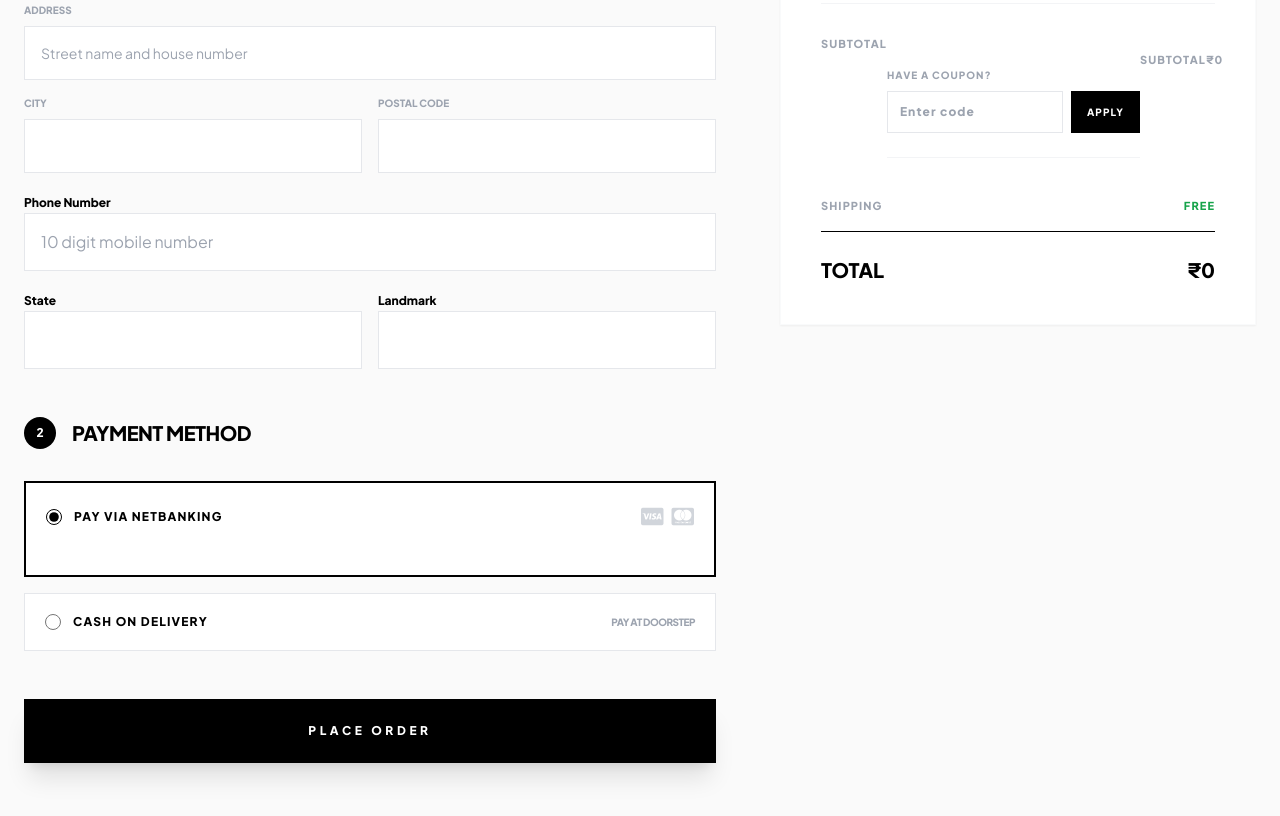
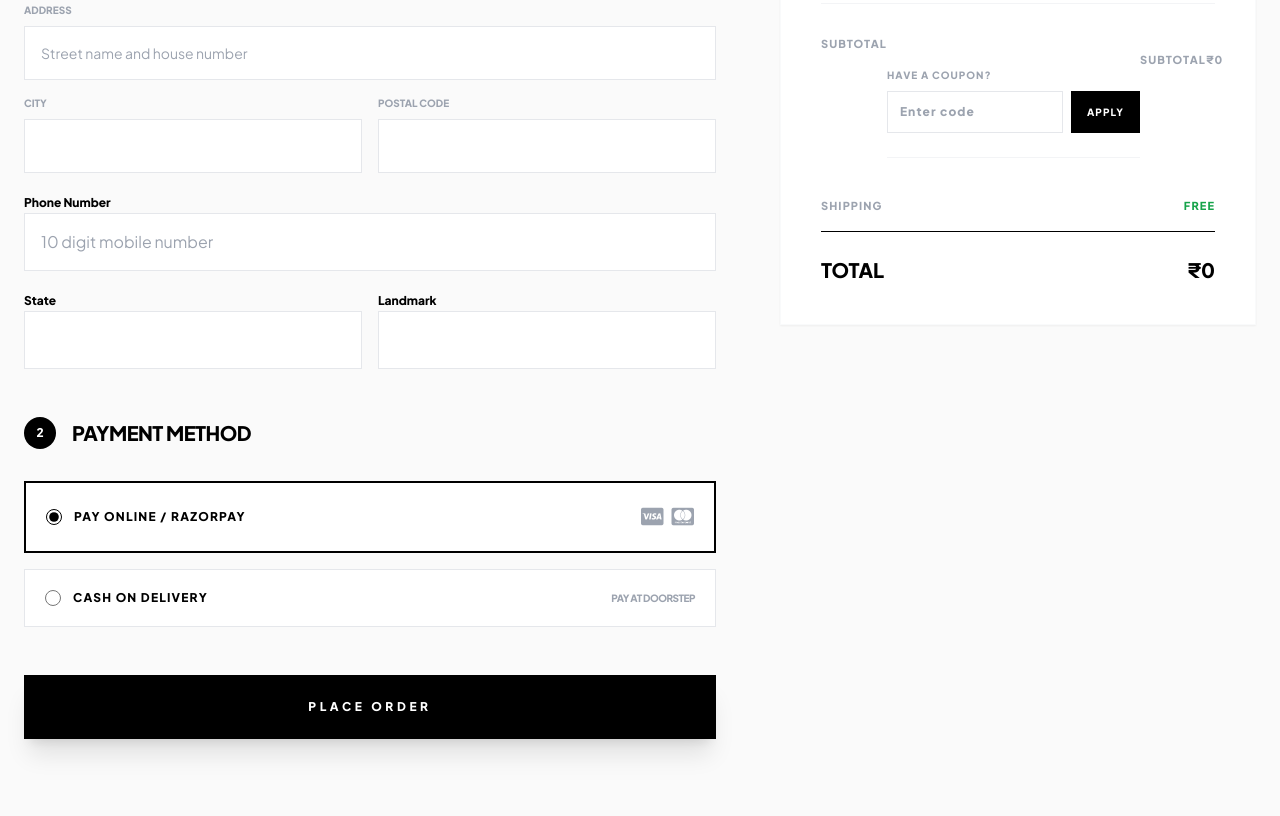
Before and after one commit to Keepscrolldown/HerTownie, a website: page public/checkout.html in a window 1280 px wide. Shown: the part 392-1208 px from the top of the page. Drawn offline with nearby package versions, Linux system fonts and the light colour scheme.

Commit message:
Update checkout.html

```diff
--- a/public/checkout.html
+++ b/public/checkout.html
@@ -129,32 +129,30 @@
                     </div>
 
                     <div class="space-y-4">
-                        <div id="card-container"
-                            class="payment-card border border-black p-5 bg-white transition-all payment-selected">
-                            <div class="flex justify-between items-center mb-6">
-                                <label class="flex items-center gap-3 cursor-pointer">
+                        <div id="card-container" class="payment-card border border-black p-5 bg-white transition-all payment-selected">
+                            <div class="flex justify-between items-center">
+                                <label class="flex items-center gap-3 cursor-pointer w-full">
                                     <input type="radio" name="pay" value="card" checked onchange="togglePaymentUI()"
                                         class="w-4 h-4 accent-black">
-                                    <span class="text-xs font-bold uppercase tracking-widest">Pay via Netbanking</span>
+                                    <span class="text-xs font-bold uppercase tracking-widest">Pay Online / Razorpay</span>
                                 </label>
-                                <div class="flex gap-2 text-gray-300">
+                                <div class="flex gap-2 text-gray-400">
                                     <i class="fa-brands fa-cc-visa text-xl"></i>
                                     <i class="fa-brands fa-cc-mastercard text-xl"></i>
                                 </div>
                             </div>
                         </div>
 
-                        <label id="cod-container"
-                            class="flex justify-between items-center p-5 border border-gray-200 bg-white cursor-pointer hover:bg-gray-50 transition">
+                        <div id="cod-container" class="payment-card border border-gray-200 p-5 bg-white transition-all mt-4">
+                            <label class="flex justify-between items-center cursor-pointer w-full">
                                 <div class="flex items-center gap-3">
                                     <input type="radio" name="pay" value="cod" onchange="togglePaymentUI()"
                                         class="w-4 h-4 accent-black">
                                     <span class="text-xs font-bold uppercase tracking-widest">Cash on Delivery</span>
                                 </div>
-                            <span class="text-[10px] text-gray-400 font-bold uppercase tracking-tighter">Pay at
-                                doorstep</span>
+                                <span class="text-[10px] text-gray-400 font-bold uppercase tracking-tighter">Pay at doorstep</span>
                             </label>
-                    </div>
+                        </div>                    </div>
                 </section>
 
                 <button onclick="processOrder()" id="pay-btn"
```
Lines whose indentation alone changed are shown as unchanged.
